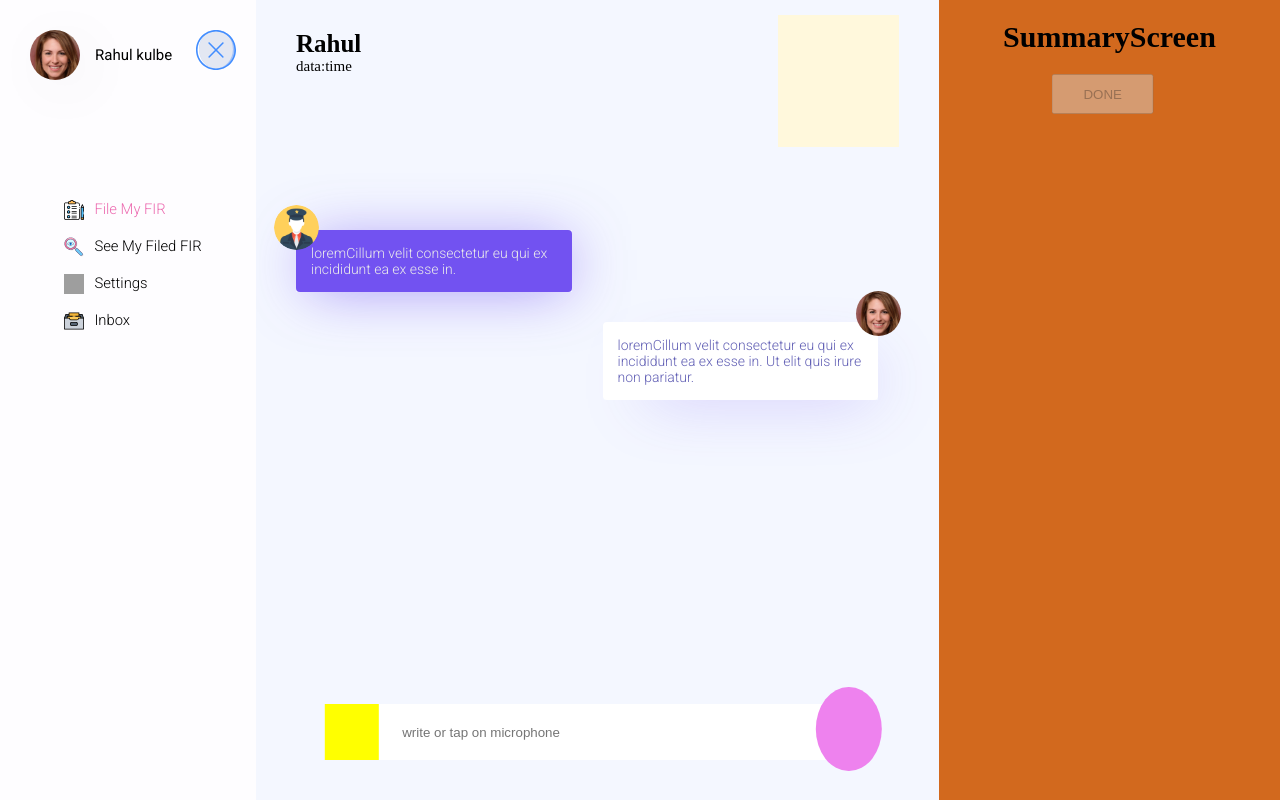
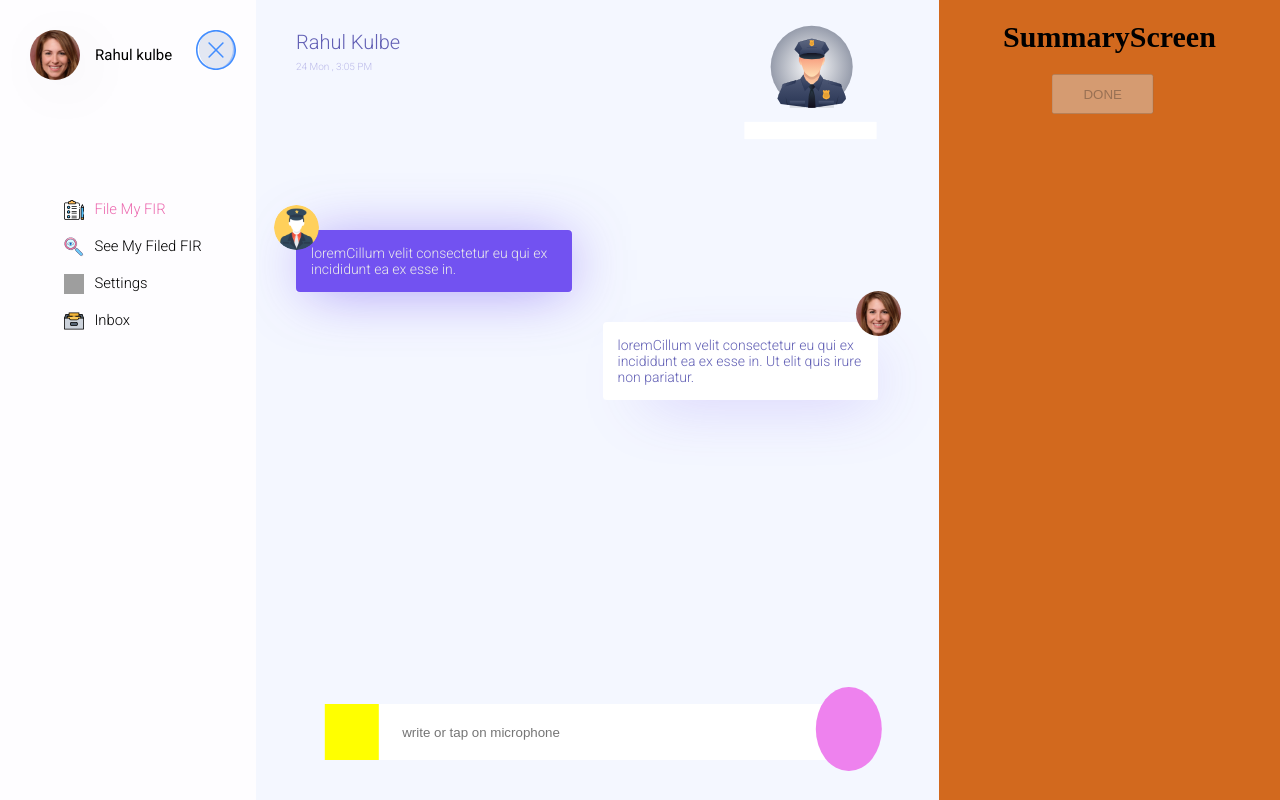
Before and after one commit to RishabhVerma098/policeuser, a React (Create React App) app: page /app in a window 1280 px wide. Built offline with nearby package versions, Linux system fonts and the light colour scheme; grey boxes are pictures that could not be loaded.

Commit message:
user fig design 1

```diff
--- a/src/components/main/chat/userAndPoliceFig/userAndPoliceFig.js
+++ b/src/components/main/chat/userAndPoliceFig/userAndPoliceFig.js
@@ -4,10 +4,12 @@ function userAndPoliceFig() {
   return (
     <div className="userAndPoliceFig">
       <div className="userNameDateTime">
-        <h4>Rahul</h4>
-        <p>data:time</p>
+        <h4>Rahul Kulbe</h4>
+        <p>24 Mon , 3:05 PM</p>
       </div>
-      <div className="policeFig"></div>
+      <div className="policeFig">
+        {/* <img src={require("../../../../asset/policeman.png")} alt="svg"></img> */}
+      </div>
     </div>
   );
 }
--- a/src/components/main/chat/userAndPoliceFig/userAndPoliceFig.scss
+++ b/src/components/main/chat/userAndPoliceFig/userAndPoliceFig.scss
@@ -8,11 +8,29 @@
   background-color: $chatBackgroundColor;
 
   .userNameDateTime {
+    h4 {
+      font-family: "Roboto", sans-serif;
+      font-weight: 300;
+      color: $blueTextColor;
+      font-size: 2rem;
+    }
+    p {
+      font-family: "Roboto", sans-serif;
+      font-weight: 100;
+      font-size: 1rem;
+      margin-top: 0.7rem;
+      color: #bab9e9;
+    }
   }
   .policeFig {
-    background-color: cornsilk;
-    width: 20%;
-    height: 110%;
-    margin-top: -15px;
+    background-image: url("../../../../asset/PoliceOfficer.svg");
+    background-size: cover;
+    width: 30%;
+    height: 100%;
+    margin-top: -10px;
+    img {
+      width: 100%;
+      height: 100%;
+    }
   }
 }
```
Also changed, not shown: src/asset/PoliceOfficer.svg (added).
